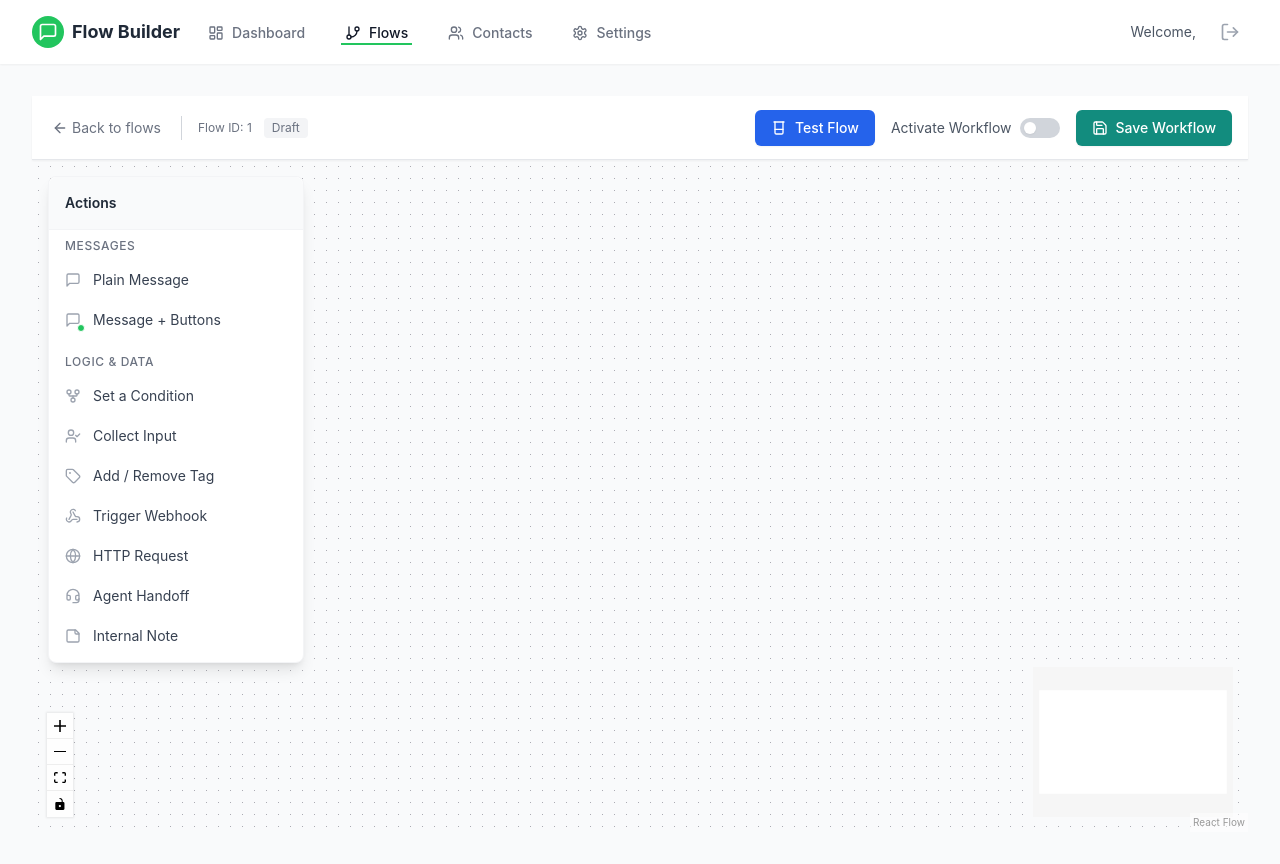
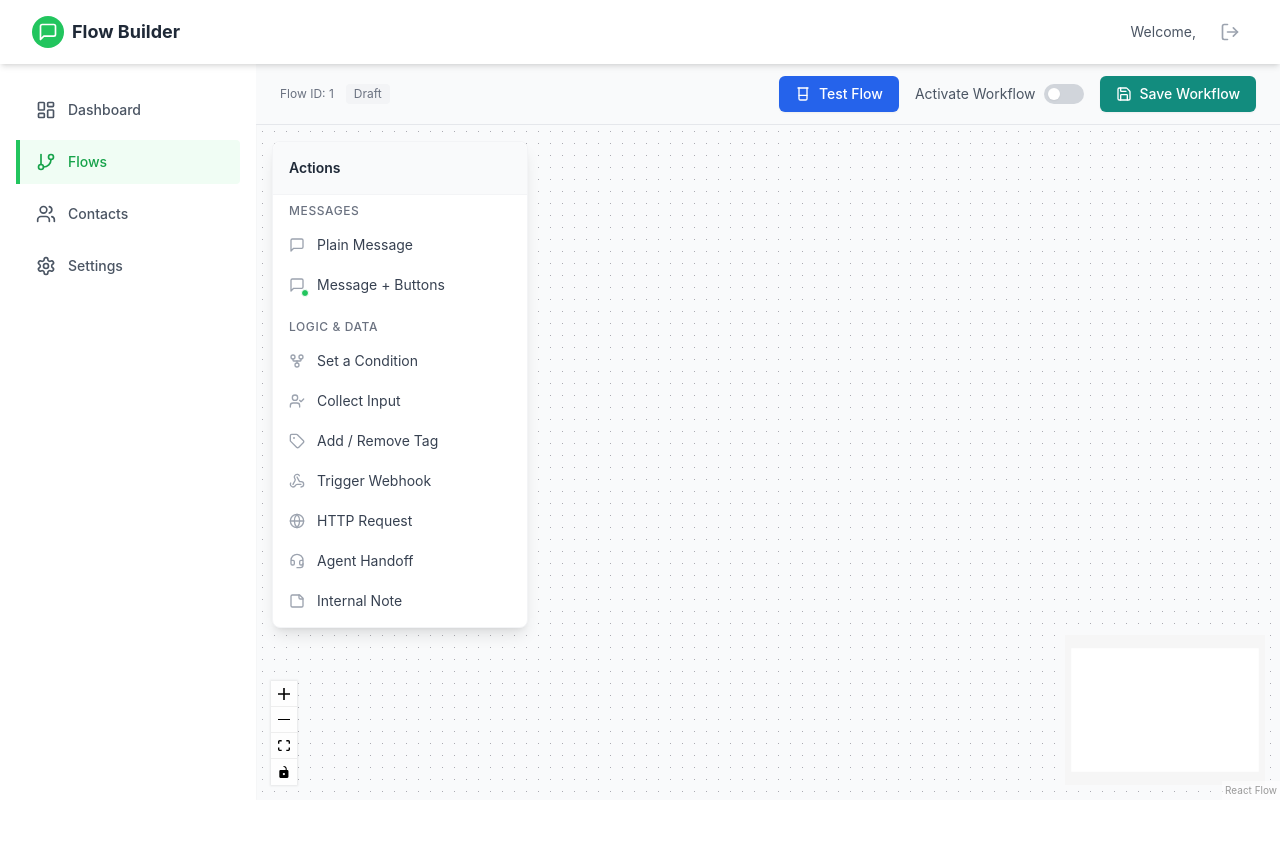
Before and after one commit to msuhels/ws-flow-builder-frontend, a React (Vite) app: page /flows/1/edit in a window 1280 px wide. After the commit the page ends 800 px from the top, so only its background shows below. Built offline with nearby package versions, Linux system fonts and the light colour scheme; no server answers; sample sign-in values are in the browser's storage.

Commit message:
feat: update dashboard layout and add sidebar for proper navigations

```diff
--- a/src/components/Layout.tsx
+++ b/src/components/Layout.tsx
@@ -1,30 +1,23 @@
 import React from 'react';
-import { Outlet, Link, useLocation, useNavigate } from 'react-router-dom';
+import { Outlet, useNavigate } from 'react-router-dom';
 import { useAuthStore } from '../store/useAuthStore';
-import { LayoutDashboard, MessageSquare, Settings, LogOut, GitBranch, Users } from 'lucide-react';
+import { MessageSquare, LogOut } from 'lucide-react';
+import Sidebar from './Sidebar';
 
 const Layout = () => {
   const { logout, user } = useAuthStore();
   const navigate = useNavigate();
-  const location = useLocation();
 
   const handleLogout = () => {
     logout();
     navigate('/login');
   };
 
-  const navItems = [
-    { path: '/dashboard', label: 'Dashboard', icon: LayoutDashboard },
-    { path: '/flows', label: 'Flows', icon: GitBranch },
-    { path: '/contacts', label: 'Contacts', icon: Users },
-    { path: '/settings', label: 'Settings', icon: Settings },
-  ];
-
   return (
     <div className="min-h-screen bg-gray-50 flex flex-col">
       {/* Top Navigation Bar */}
-      <header className="bg-white shadow-sm z-10">
-        <div className="max-w-7xl mx-auto px-4 sm:px-6 lg:px-8">
+      <header className="bg-white shadow-md z-20">
+        <div className="px-4 sm:px-6 lg:px-8">
           <div className="flex justify-between h-16">
             <div className="flex items-center">
               <div className="flex-shrink-0 flex items-center">
@@ -32,26 +25,6 @@ const Layout = () => {
                   <MessageSquare className="text-white w-5 h-5" />
                 </div>
                 <span className="font-bold text-gray-800 text-lg">Flow Builder</span>
-              </div>
-              <div className="hidden sm:ml-6 sm:flex sm:space-x-8">
-                {navItems.map((item) => {
-                  const Icon = item.icon;
-                  const isActive = location.pathname.startsWith(item.path);
-                  return (
-                    <Link
-                      key={item.path}
-                      to={item.path}
-                      className={`${
-                        isActive
-                          ? 'border-green-500 text-gray-900'
-                          : 'border-transparent text-gray-500 hover:border-gray-300 hover:text-gray-700'
-                      } inline-flex items-center px-1 pt-1 border-b-2 text-sm font-medium`}
-                    >
-                      <Icon className="w-4 h-4 mr-2" />
-                      {item.label}
-                    </Link>
-                  );
-                })}
               </div>
             </div>
             <div className="flex items-center">
@@ -70,10 +43,13 @@ const Layout = () => {
         </div>
       </header>
 
-      {/* Main Content */}
-      <main className="flex-1 max-w-7xl w-full mx-auto px-4 sm:px-6 lg:px-8 py-8">
-        <Outlet />
-      </main>
+      {/* Sidebar and Main Content */}
+      <div className="flex flex-1 overflow-hidden">
+        <Sidebar />
+        <main className="flex-1 overflow-auto">
+          <Outlet />
+        </main>
+      </div>
     </div>
   );
 };
--- /dev/null
+++ b/src/components/Sidebar.tsx
@@ -0,0 +1,41 @@
+import React from 'react';
+import { Link, useLocation } from 'react-router-dom';
+import { LayoutDashboard, GitBranch, Users, Settings } from 'lucide-react';
+
+const Sidebar = () => {
+  const location = useLocation();
+
+  const navItems = [
+    { path: '/dashboard', label: 'Dashboard', icon: LayoutDashboard },
+    { path: '/flows', label: 'Flows', icon: GitBranch },
+    { path: '/contacts', label: 'Contacts', icon: Users },
+    { path: '/settings', label: 'Settings', icon: Settings },
+  ];
+
+  return (
+    <aside className="w-64 bg-white shadow-sm flex flex-col" style={{ height: 'calc(100vh - 64px)' }}>
+      <nav className="flex-1 px-4 py-6 space-y-2">
+        {navItems.map((item) => {
+          const Icon = item.icon;
+          const isActive = location.pathname.startsWith(item.path);
+          return (
+            <Link
+              key={item.path}
+              to={item.path}
+              className={`${
+                isActive
+                  ? 'bg-green-50 text-green-600 border-l-4 border-green-500'
+                  : 'text-gray-600 hover:bg-gray-50 border-l-4 border-transparent'
+              } flex items-center px-4 py-3 text-sm font-medium rounded-r transition-colors`}
+            >
+              <Icon className="w-5 h-5 mr-3" />
+              {item.label}
+            </Link>
+          );
+        })}
+      </nav>
+    </aside>
+  );
+};
+
+export default Sidebar;
--- a/src/pages/ContactDetail.tsx
+++ b/src/pages/ContactDetail.tsx
@@ -65,7 +65,7 @@ const ContactDetail = () => {
   }
 
   return (
-    <div>
+    <div className="px-4 sm:px-6 lg:px-8 py-8">
       <button
         onClick={() => navigate('/contacts')}
         className="mb-6 flex items-center text-gray-600 hover:text-gray-900"
--- a/src/pages/Contacts.tsx
+++ b/src/pages/Contacts.tsx
@@ -75,7 +75,7 @@ const Contacts = () => {
   }
 
   return (
-    <div>
+    <div className="px-4 sm:px-6 lg:px-8 py-8">
       <div className="flex justify-between items-center mb-6">
         <h1 className="text-2xl font-bold text-gray-900">Contacts</h1>
         <div className="text-sm text-gray-500">
--- a/src/pages/Dashboard.tsx
+++ b/src/pages/Dashboard.tsx
@@ -48,7 +48,7 @@ const Dashboard = () => {
   }
 
   return (
-    <div>
+    <div className="px-4 sm:px-6 lg:px-8 py-8">
       <h1 className="text-2xl font-bold text-gray-900 mb-6">Dashboard Overview</h1>
 
       <div className="grid grid-cols-1 md:grid-cols-2 lg:grid-cols-4 gap-6 mb-8">
--- a/src/pages/FlowBuilder/index.tsx
+++ b/src/pages/FlowBuilder/index.tsx
@@ -347,15 +347,10 @@ const FlowBuilderContent = () => {
   }
 
   return (
-    <div className="h-[calc(100vh-64px)] flex flex-col">
+    <div className="h-full flex flex-col">
        {/* Toolbar */}
-       <div className="bg-white border-b border-gray-200 px-4 py-2 flex justify-between items-center shadow-sm z-10 h-16">
+       <div className="bg-gray-50 border-b border-gray-200 px-6 py-3 flex justify-between items-center z-10 relative">
           <div className="flex items-center space-x-4">
-             <button onClick={() => navigate('/flows')} className="p-1 hover:bg-gray-100 rounded text-gray-500 flex items-center text-sm">
-                <ArrowLeft className="w-4 h-4 mr-1" />
-                Back to flows
-             </button>
-             <div className="h-6 w-px bg-gray-300"></div>
              <div className="flex items-center gap-3">
                 <div>
                   <h1 className="text-lg font-semibold text-gray-800">{flowName}</h1>
--- a/src/pages/Flows.tsx
+++ b/src/pages/Flows.tsx
@@ -92,7 +92,7 @@ const Flows = () => {
   }
 
   return (
-    <div>
+    <div className="px-4 sm:px-6 lg:px-8 py-8">
       <div className="flex justify-between items-center mb-6">
         <h1 className="text-2xl font-bold text-gray-900">Automation Flows</h1>
         <button
--- a/src/pages/Settings.tsx
+++ b/src/pages/Settings.tsx
@@ -87,7 +87,7 @@ const Settings = () => {
   }
 
   return (
-    <div className="max-w-4xl mx-auto">
+    <div className="px-4 sm:px-6 lg:px-8 py-8 max-w-4xl mx-auto">
       <div className="flex items-center justify-between mb-6">
         <h1 className="text-2xl font-bold text-gray-900">API Configuration</h1>
       </div>
```
